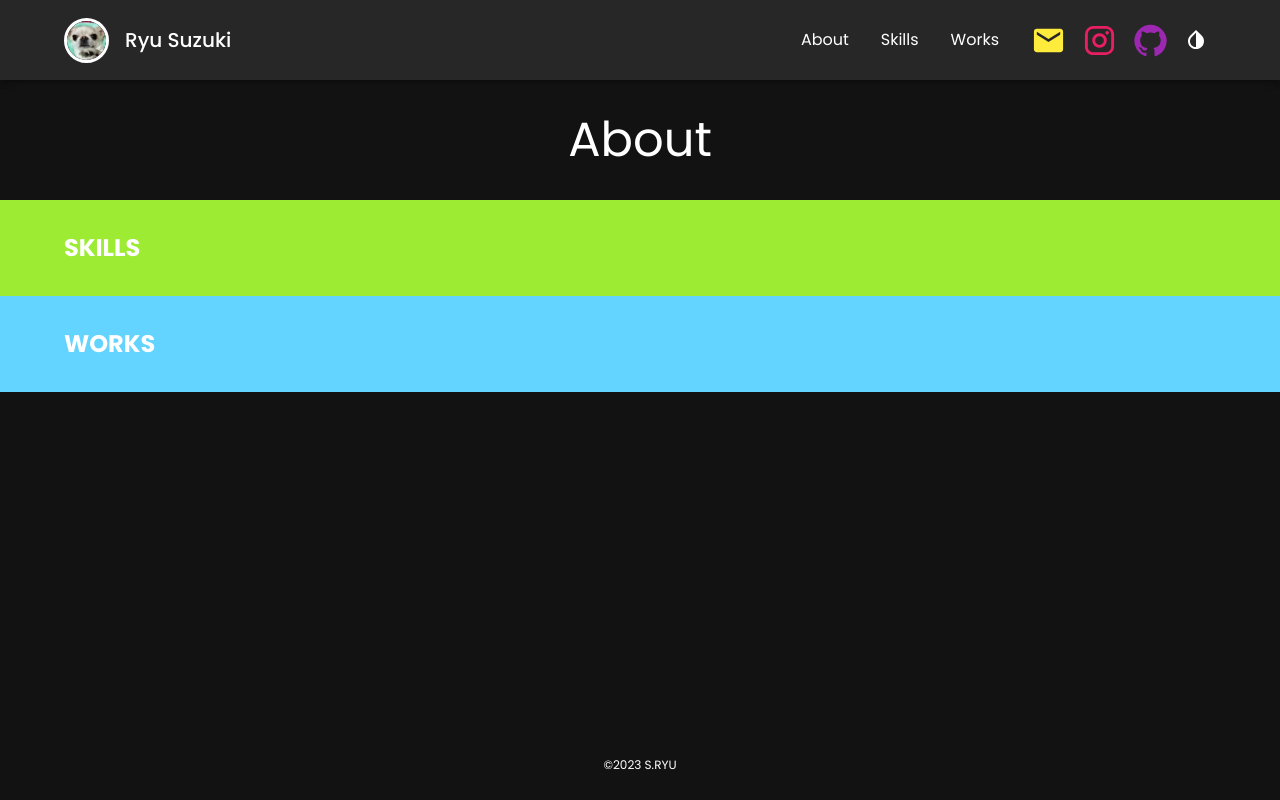
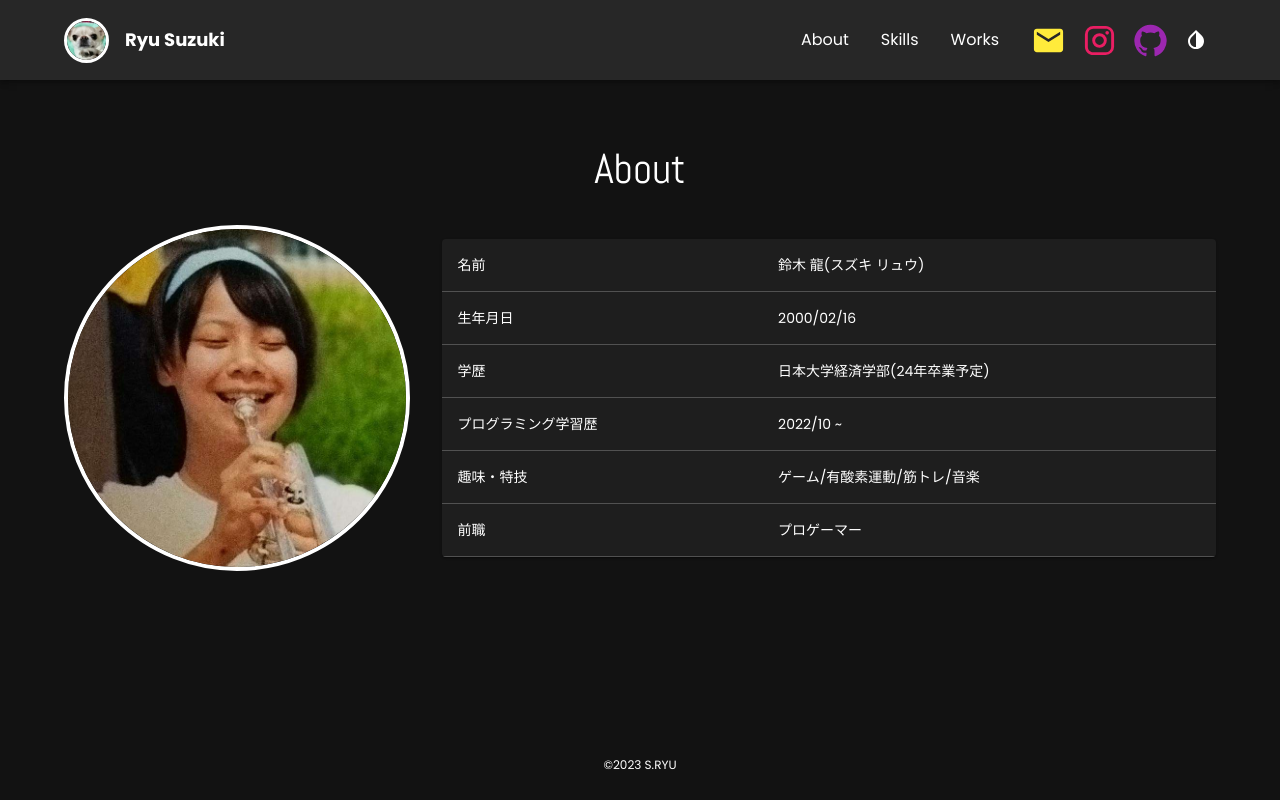
Before and after one commit to R216YU/Portfolio-R216YU, a React (Create React App) app: page / in a window 1280 px wide. Built offline with nearby package versions, Linux system fonts and the light colour scheme.

Commit message:
About完成 (画像だけ差し替える)

```diff
--- a/src/App.js
+++ b/src/App.js
@@ -22,6 +22,28 @@ function App() {
     typography: {
       fontFamily: ["Poppins", "Noto Sans JP", "sans-serif"].join(","),
       fontSize: 14,
+      fontWeightLight: 300,
+      fontWeightRegular: 400,
+      fontWeightMedium: 700,
+
+      h1: { fontSize: 60 },
+      h2: { fontSize: 48 },
+      h3: { fontSize: 42 },
+      h4: { fontSize: 36 },
+      h5: { fontSize: 20 },
+      h6: { fontSize: 18 },
+      subtitle1: { fontSize: 18 },
+      body1: { fontSize: 16 },
+      button: { textTransform: 'none' },
+    },
+    breakpoints: {
+      values: {
+        xs: 0,
+        sm: 750,
+        md: 900,
+        lg: 1200,
+        xl: 1536,
+      },
     },
   });
 
@@ -30,8 +52,8 @@ function App() {
       <CssBaseline />
       <Header />
       <About />
-      <Skills />
-      <Works />
+      {/* <Skills />
+      <Works /> */}
       <Footer />
     </ThemeProvider>
   );
--- a/src/components/About.jsx
+++ b/src/components/About.jsx
@@ -1,15 +1,92 @@
-import { Box, Container, Typography } from "@mui/material";
+import {
+  Box,
+  Container,
+  Typography,
+  TableContainer,
+  Table,
+  TableRow,
+  TableBody,
+  TableCell,
+  Paper,
+} from "@mui/material";
+import aboutImage from "../images/profileImage.png";
 
 const About = () => {
+  const rows = [
+    {
+      title: "名前",
+      data: "鈴木 龍(スズキ リュウ)",
+    },
+    {
+      title: "生年月日",
+      data: "2000/02/16",
+    },
+    {
+      title: "学歴",
+      data: "日本大学経済学部(24年卒業予定)",
+    },
+    {
+      title: "プログラミング学習歴",
+      data: "2022/10 ~",
+    },
+    {
+      title: "趣味・特技",
+      data: "ゲーム/有酸素運動/筋トレ/音楽",
+    },
+    {
+      title: "前職",
+      data: "プロゲーマー",
+    },
+  ];
+
   return (
-    <Box sx={{ py: 4 }}>
+    <Box sx={{ py: 8 }}>
       <Container>
-        <Box sx={{ textAlign: "center" }}>
-          <Typography variant="h3">
+        <Box sx={{ textAlign: "center", marginBottom: 4 }}>
+          <Typography
+            variant="h3"
+            sx={{ fontFamily: "Abel", fontSize: { xs: 36, sm: 42 } }}
+          >
             About
           </Typography>
         </Box>
-        <Box></Box>
+        <Box
+          sx={{
+            display: "flex",
+            flexWrap: "wrap",
+            justifyContent: "center",
+            alignItems: "center",
+            gap: 4,
+          }}
+        >
+          <Box
+            component="img"
+            sx={{
+              maxHeight: { xs: "40%", sm: "30%" },
+              maxWidth: { xs: "40%", sm: "30%" },
+              objectFit: "cover",
+              borderRadius: "100%",
+              border: "4px solid white",
+            }}
+            src={aboutImage}
+          />
+          <Box sx={{ flexGrow: 1 }}>
+            <TableContainer component={Paper}>
+              <Table sx={{ flexGrow: 1 }}>
+                <TableBody>
+                  {rows.map((row) => (
+                    <TableRow>
+                      <TableCell>{row.title}</TableCell>
+                      <TableCell sx={{ whiteSpace: "pre-line" }}>
+                        {row.data}
+                      </TableCell>
+                    </TableRow>
+                  ))}
+                </TableBody>
+              </Table>
+            </TableContainer>
+          </Box>
+        </Box>
       </Container>
     </Box>
   );
```
Also changed, not shown: src/images/profileImage.png (added).
